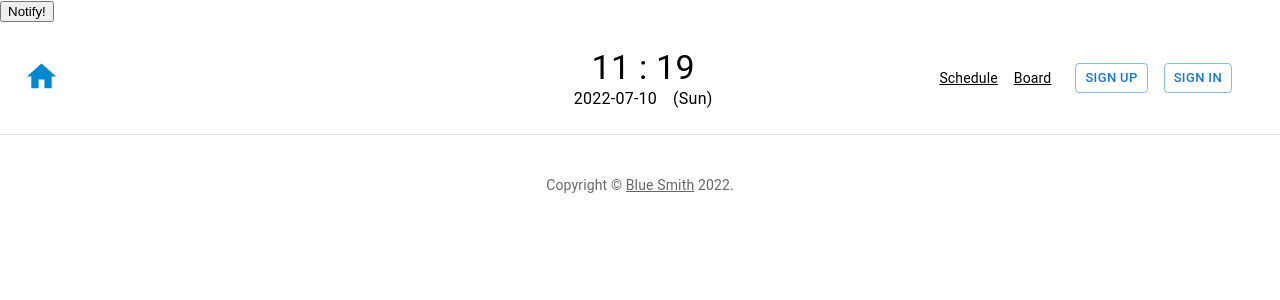
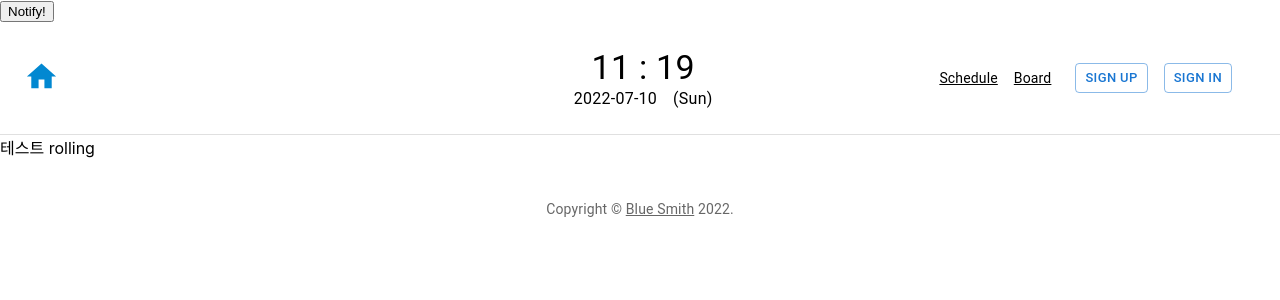
Before and after one commit to rollingn27/blue-smith-front, a React (Create React App) app: page / in a window 1280 px wide. Shown: the top 300 px of the page. Built offline with nearby package versions, Linux system fonts and the light colour scheme.

Commit message:
테스트

```diff
--- a/src/component/home/Home.tsx
+++ b/src/component/home/Home.tsx
@@ -13,6 +13,7 @@ const Home = ({}: homeProps) => {
     <>
       <ThemeProvider theme={theme}>
         <Header />
+        <div>테스트 rolling</div>
         <Copyright sx={{ mt: 5 }} />
       </ThemeProvider>
     </>
```
